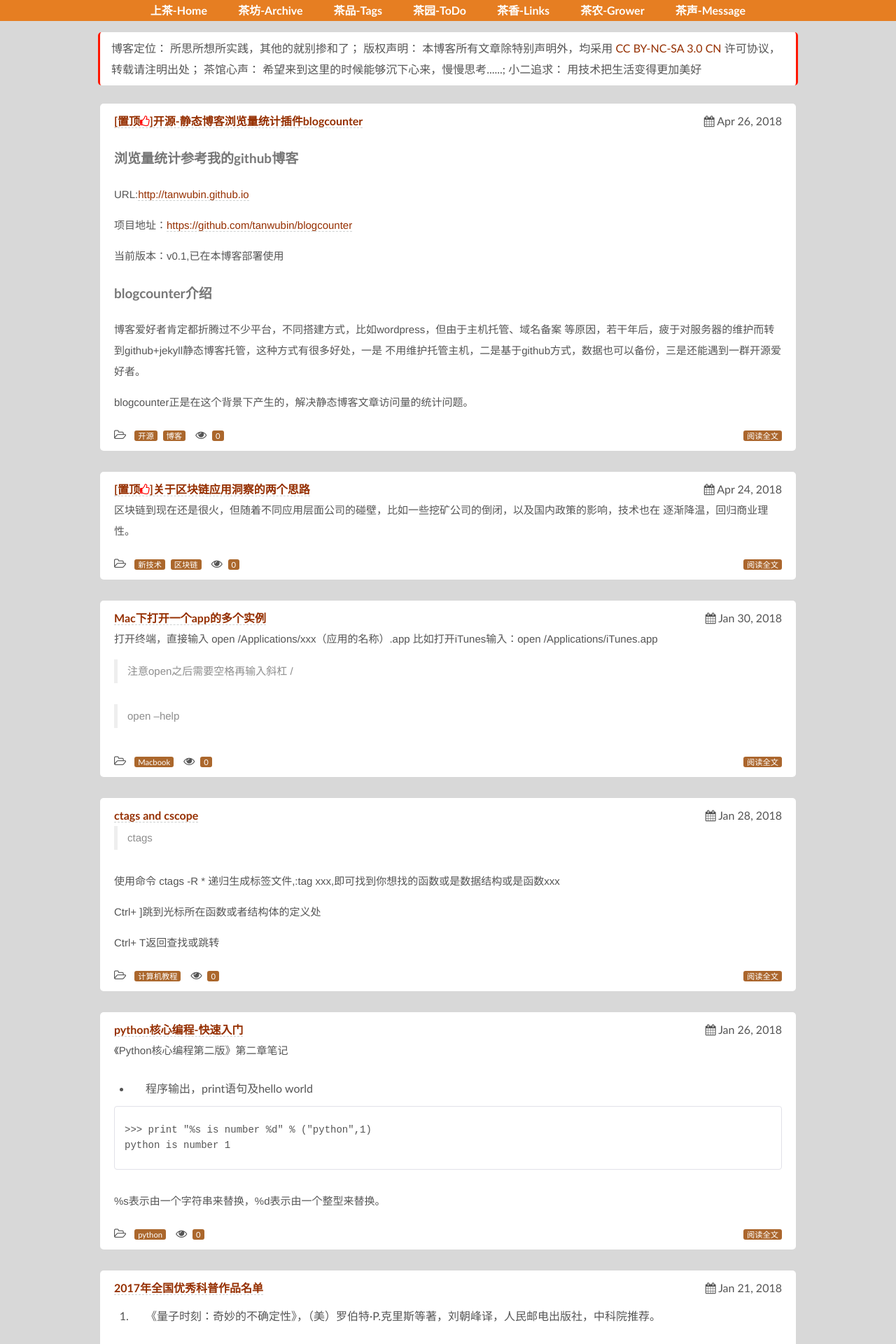
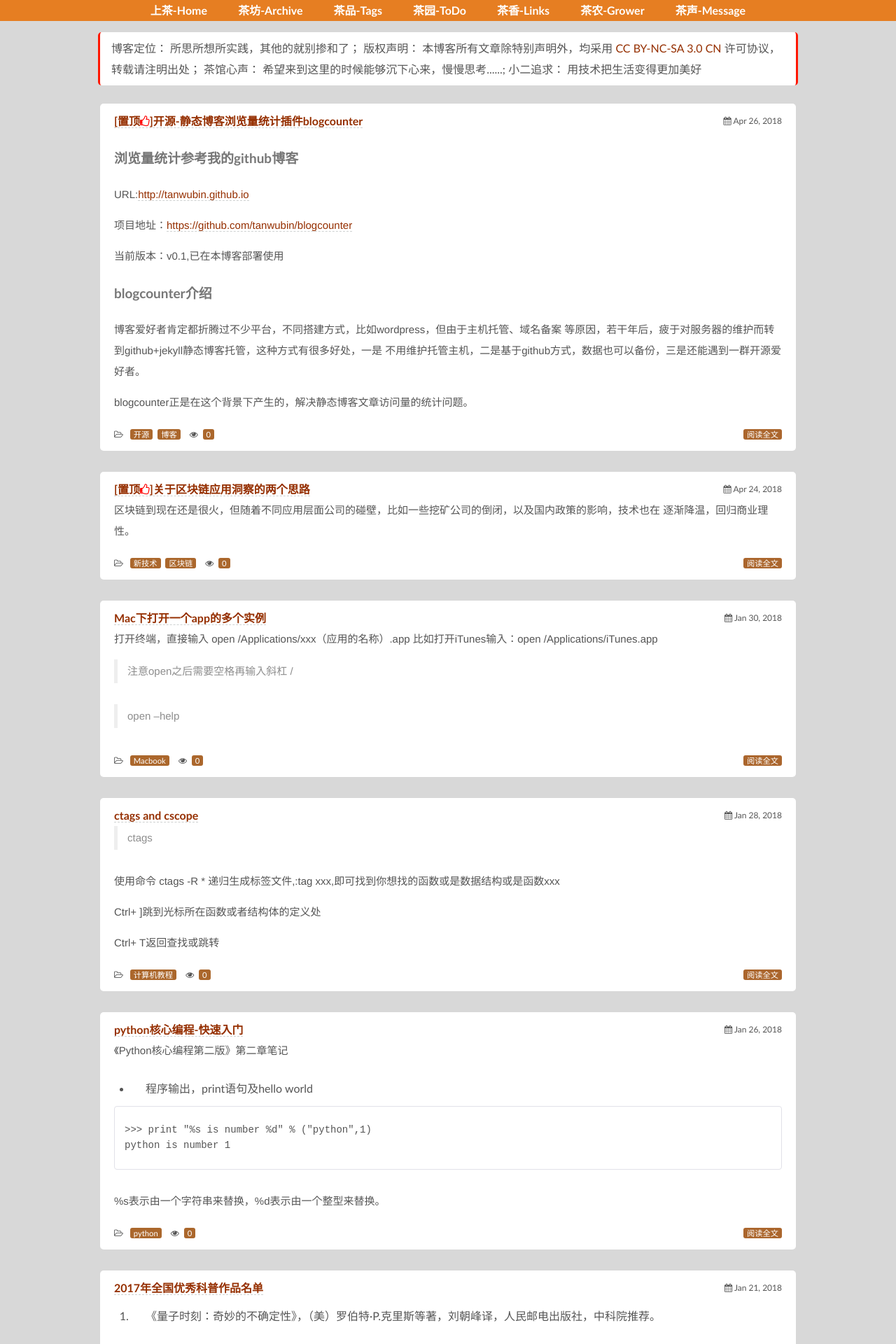
Before and after one commit to fk1091889767/tanwubin.github.io, a Jekyll site: the page built from index.html, in a window 1280 px wide. Shown: the top 1920 px of the page at 70% size. Built offline with Jekyll 4.4.1, drawn with Linux system fonts in a browser that asks for light colours; nearby versions of some CDN libraries.

Commit message:
时间字体调整

```diff
--- a/assets/css/effector-wide.css
+++ b/assets/css/effector-wide.css
@@ -465,7 +465,7 @@ span.label.label-important:hover {
 .postsList li span{
     /*color: #bbb;*/
   float: right;
-  /*font-size: 10px;*/
+  font-size: 12px;
 }
 /*
 @media only screen and (max-width:768px) {
```
